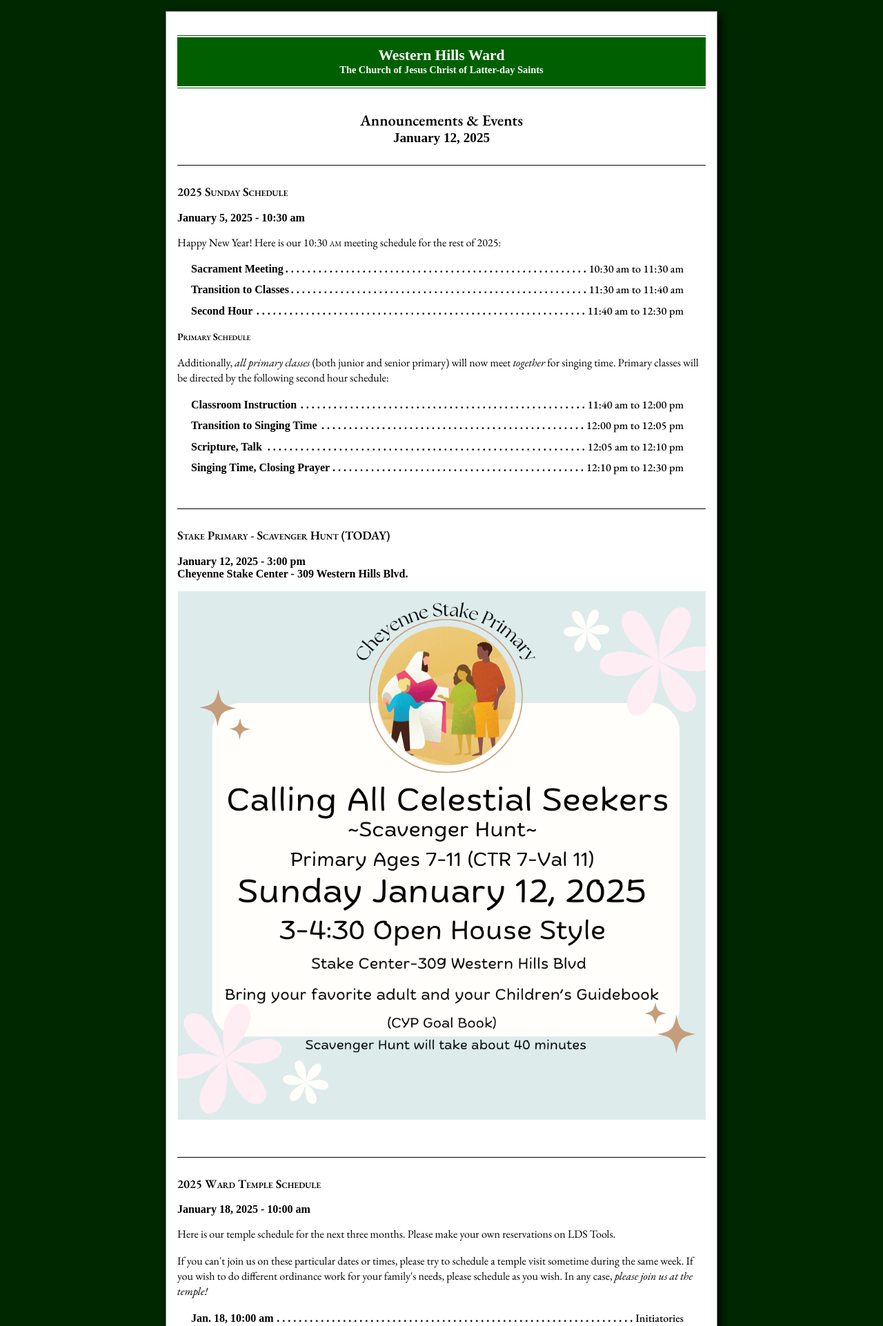
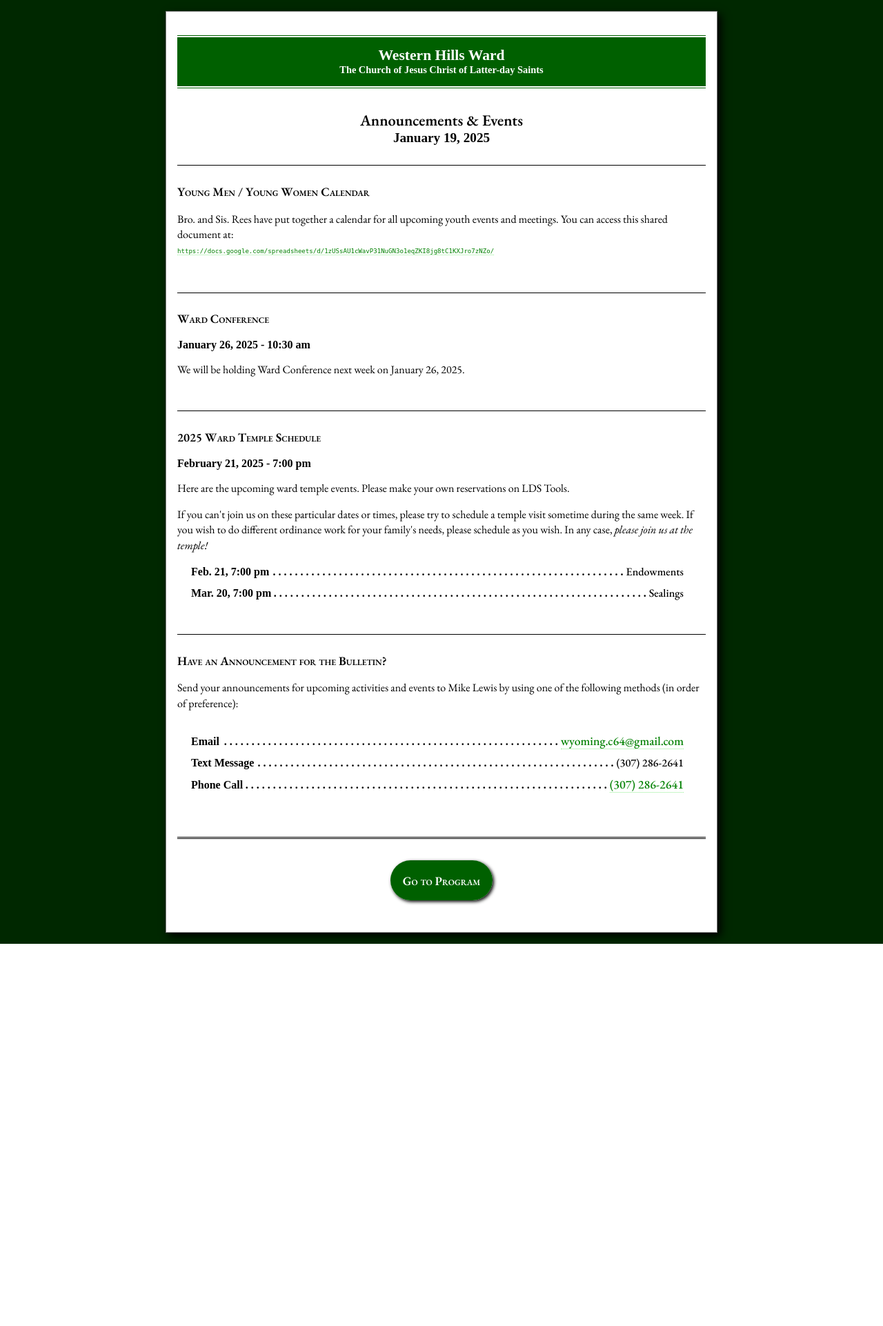
Before and after one commit to Wyoming-C64/westernhillsbulletin, a PHP site: page /announcements.php in a window 1280 px wide. Shown: the top 1922 px of the page at 69% size. After the commit the page ends 1368 px from the top, so only its background shows below. Run offline with PHP 8.4, Linux system fonts and the light colour scheme; some web fonts are replaced.

Commit message:
January 19, 2025

```diff
--- a/htdocs/announcements.php
+++ b/htdocs/announcements.php
@@ -7,60 +7,25 @@ function mike_dump($v) {
 }
 
 $announcements = array(
+
   array(
-    "title" => "2025 Sunday Schedule",
-    "date" => strtotime("January 5, 2025"),
-    "time" => strtotime("January 5, 2025 10:30:00"),
-    // "location" => "Cheyenne Stake Center - 309 Western Hills Blvd.",
-    "description" => "<p>Happy New Year! Here is our <span class='small-caps'>10:30 am</span> meeting schedule for the rest of 2025:</p>
-    <div class='additional'>
-      <div class='left-item'>Sacrament Meeting</div>
-      <div class='right-item'>10:30 am to 11:30 am</div>
-    </div>
-    <div class='additional'>
-      <div class='left-item'>Transition to Classes</div>
-      <div class='right-item'>11:30 am to 11:40 am</div>
-    </div>
-    <div class='additional'>
-      <div class='left-item'>Second Hour</div>
-      <div class='right-item'>11:40 am to 12:30 pm</div>
-    </div>
-    <h3>Primary Schedule</h3>
-    <p>Additionally, <i>all primary classes</i> (both junior and senior primary) will now meet <i>together</i> for singing time. Primary classes will be directed by the following second hour schedule:</p>
-    <div class='additional'>
-      <div class='left-item'>Classroom Instruction</div>
-      <div class='right-item'>11:40 am to 12:00 pm</div>
-    </div>
-    <div class='additional'>
-      <div class='left-item'>Transition to Singing Time</div>
-      <div class='right-item'>12:00 pm to 12:05 pm</div>
-    </div>
-    <div class='additional'>
-      <div class='left-item'>Scripture, Talk</div>
-      <div class='right-item'>12:05 am to 12:10 pm</div>
-    </div>
-    <div class='additional'>
-      <div class='left-item'>Singing Time, Closing Prayer</div>
-      <div class='right-item'>12:10 pm to 12:30 pm</div>
-    </div>"
+    "title" => "Young Men / Young Women Calendar",
+    // "date" => strtotime("January 26, 2025"),
+    // "time" => strtotime("January 26, 2025 10:30:00"),
+    "description" => "<p>Bro. and Sis. Rees have put together a calendar for all upcoming youth events and meetings. You can access this shared document at: <br/><a class='long_url' href='https://docs.google.com/spreadsheets/d/1zUSsAU1cWavP31NuGN3o1eqZKI8jg8tC1KXJro7zNZo/' target='_blank'>https://docs.google.com/spreadsheets/d/1zUSsAU1cWavP31NuGN3o1eqZKI8jg8tC1KXJro7zNZo/</a></p>"
   ),
   array(
-    "title" => "Stake Primary - Scavenger Hunt (TODAY)",
-    "date" => strtotime("January 12, 2025"),
-    "time" => strtotime("January 12, 2025 15:00:00"),
-    "location" => "Cheyenne Stake Center - 309 Western Hills Blvd.",
-    "description" => "<p><img src='jan2025stakeprimary.png'></p>"
+    "title" => "Ward Conference",
+    "date" => strtotime("January 26, 2025"),
+    "time" => strtotime("January 26, 2025 10:30:00"),
+    "description" => "<p>We will be holding Ward Conference next week on January 26, 2025.</p>"
   ),
   array(
     "title" => "2025 Ward Temple Schedule",
-    "date" => strtotime("January 18, 2025"),
-    "time" => strtotime("January 18, 2025 10:00:00"),
-    "description" => "<p>Here is our temple schedule for the next three months. Please make your own reservations on LDS Tools.</p>
+    "date" => strtotime("February 21, 2025"),
+    "time" => strtotime("February 21, 2025 19:00:00"),
+    "description" => "<p>Here are the upcoming ward temple events. Please make your own reservations on LDS Tools.</p>
     <p>If you can't join us on these particular dates or times, please try to schedule a temple visit sometime during the same week. If you wish to do different ordinance work for your family's needs, please schedule as you wish. In any case, <i>please join us at the temple!</i></p>
-    <div class='additional'>
-      <div class='left-item'>Jan. 18, 10:00 am</div>
-      <div class='right-item'>Initiatories</div>
-    </div>
     <div class='additional'>
       <div class='left-item'>Feb. 21, 7:00 pm</div>
       <div class='right-item'>Endowments</div>
@@ -70,12 +35,7 @@ $announcements = array(
       <div class='right-item'>Sealings</div>
     </div>"
   ),
-  array(
-    "title" => "Ward Conference",
-    "date" => strtotime("January 26, 2025"),
-    "time" => strtotime("January 26, 2025 10:30:00"),
-    "description" => "<p>We will be holding Ward Conference on January 26, 2025.</p>"
-  ),
+
 
 /******** THESE ANNOUNCEMENTS ALWAYS LAST *********/
   // array(
@@ -84,8 +44,8 @@ $announcements = array(
   // ),
   array(
     "title" => "Have an Announcement for the Bulletin?",
-    "description" => "<p>Send your announcement for upcoming activities and events to Mike Lewis.
-    You can communicate the details of your announcement using the following methods (in order of
+    "description" => "<p>Send your announcements for upcoming activities and events to Mike Lewis by
+    using one of the following methods (in order of
     preference):</p>
     <div class='line-item'>
       <div class='left-item'>Email</div>
--- a/htdocs/globals.php
+++ b/htdocs/globals.php
@@ -1,6 +1,6 @@
 <?php
 
-$meetingDate = strtotime('January 12, 2025 10:30:00 am');
+$meetingDate = strtotime('January 19, 2025 10:30:00 am');
 $Fast_And_Testimony = FALSE;
 
 ?>
--- a/htdocs/style.css
+++ b/htdocs/style.css
@@ -49,7 +49,12 @@ a {
   font-size: 1.1em;
   color: green;
   text-decoration: none;
-  border-bottom: 1px dotted lightgray;
+  border-bottom: 1px dotted lightgreen;
+}
+
+.long_url {
+  font-size: 0.7em;
+  font-family: monospace;
 }
 
 a:visited {
```
Also changed, not shown: htdocs/index.php (+21 -21 lines).
